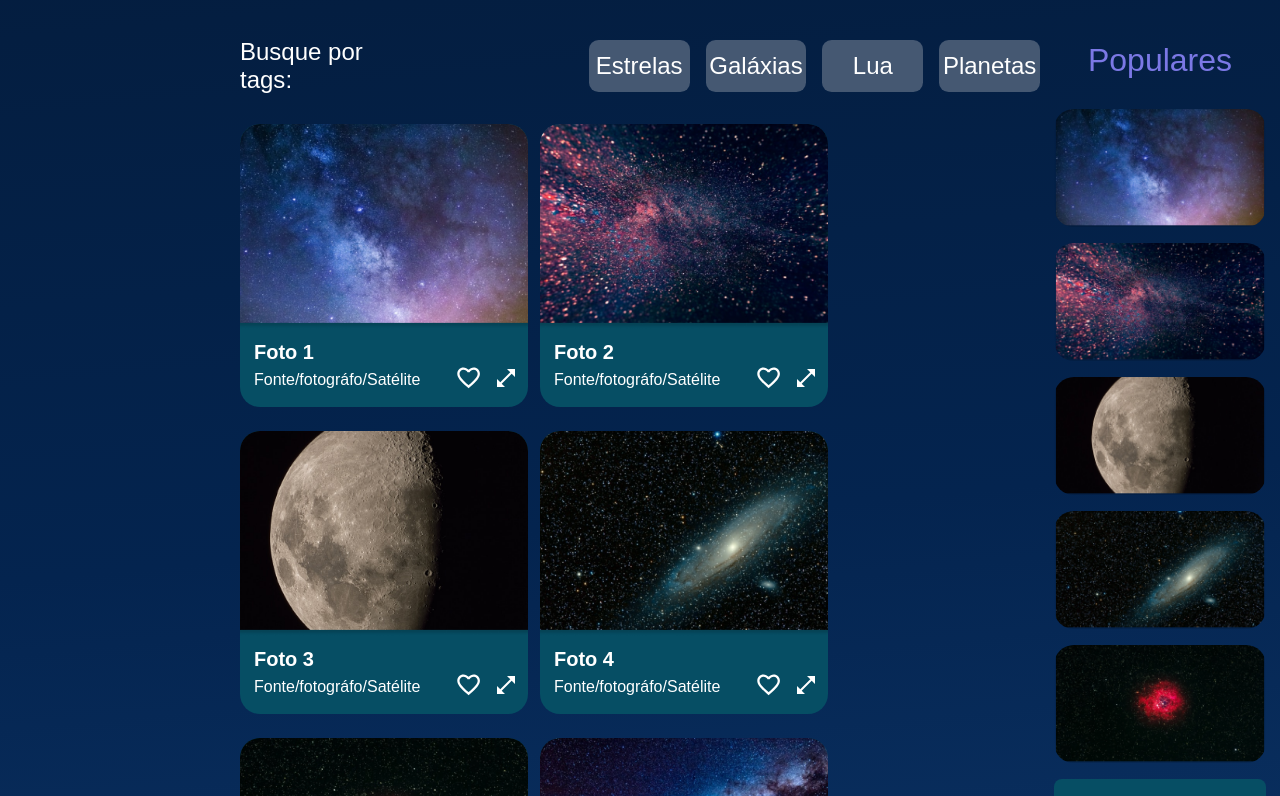
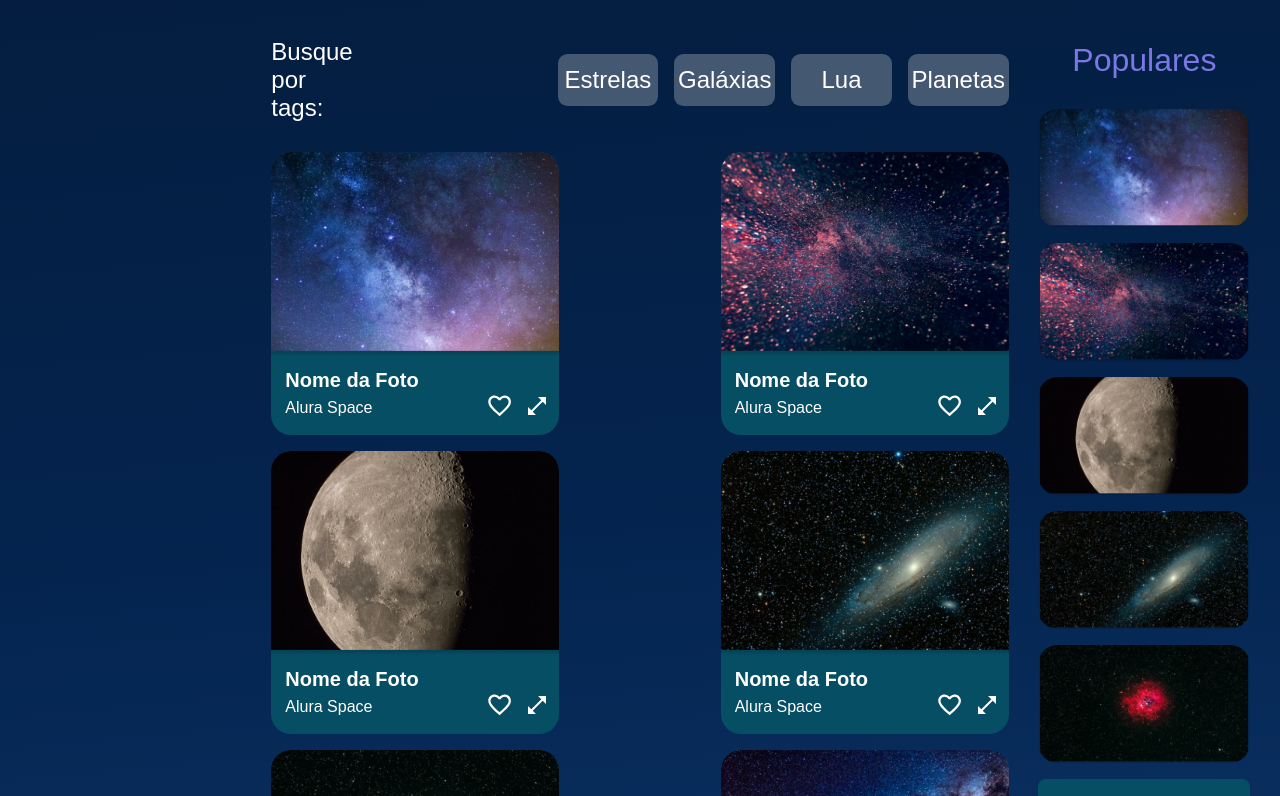
Before and after one commit to Cirovsky/alura-space, a React (Vite) app: page / in a window 1280 px wide. Shown: the part 604-1400 px from the top of the page. Built offline with nearby package versions, Linux system fonts and the light colour scheme.

Commit message:
implementada busca por tag

```diff
--- a/index.html
+++ b/index.html
@@ -2,7 +2,7 @@
 <html lang="en">
   <head>
     <meta charset="UTF-8" />
-    <link rel="icon" href="./public/favicon-16x16.png" type="image/x-icon">
+    <link rel="icon" href="./favicon-16x16.png" type="image/x-icon">
     <meta name="viewport" content="width=device-width, initial-scale=1.0" />
     <title>Alura Space</title>
   </head>
--- a/src/components/Galery/_Galery.scss
+++ b/src/components/Galery/_Galery.scss
@@ -41,9 +41,8 @@
         margin: 30px 0;
         display: flex;
         flex-wrap: wrap;
-        row-gap: $default-size/2;
-        column-gap: $default-size/4;
-        justify-content: flex-start;
+        row-gap: 2vh;
+        justify-content: space-between;
     }
 }
 
--- a/src/components/Picture/index.jsx
+++ b/src/components/Picture/index.jsx
@@ -6,9 +6,9 @@ const Picture = ({picture, setPicture}) => {
     <div className='layer__opacity'>
         <div className="picture">
             <div className='picture__close' onClick={() => setPicture(null)} title='fechar'>X</div>
-            <img src={picture.url} alt={picture.alt}/>
-            <h3>{picture.nome}</h3>
-            <p>{picture.fonte}</p>
+            <img src={picture.imagem} alt={picture.creditos}/>
+            <h3>{picture.titulo}</h3>
+            <p>{picture.creditos}</p>
         </div>
     </div>
 
--- a/src/components/Thumbnail/index.jsx
+++ b/src/components/Thumbnail/index.jsx
@@ -6,7 +6,7 @@ const Thumbnail = ({ photo, left, setPicture}) => {
     if (left) {
         return (
             <li>
-                <div className='thumb-left'><img src={photo.url} alt={photo.alt} /></div>
+                <div className='thumb-left'><img src={photo.imagem} alt={photo.creditos} /></div>
             </li>
         );
     }
@@ -19,10 +19,10 @@ const Thumbnail = ({ photo, left, setPicture}) => {
 
     return (
         <li className='thumb'>
-            <div className='thumb__img'><img src={photo.url} alt={photo.alt} /></div>
+            <div className='thumb__img'><img src={photo.imagem} alt={photo.titulo} /></div>
             <div className='thumb__label'>
-                <h3>{photo.nome}</h3>
-                <p>{photo.fonte}</p>
+                <h3>{photo.titulo}</h3>
+                <p>{photo.creditos}</p>
                 <div className='thumb__label-icons'>
                     <span onClick={()=> setFavorite(!favorite)}>{fav}</span>
                     <span onClick={()=> setPicture(photo)}><MdOpenInFull className='open'/></span>
--- a/src/data/fotos.js
+++ b/src/data/fotos.js
@@ -10,18 +10,79 @@ import foto9 from '../files/imagens/galeria/foto-9.png';
 import foto10 from '../files/imagens/galeria/foto-10.png';
 
 
-const foto = [foto1, foto2, foto3, foto4, foto5, foto6, foto7, foto8, foto9, foto10];
-const fotos = [];
+const fotos = [
+    {
+      titulo: "Nome da Foto",
+      creditos: "Alura Space",
+      imagem: foto1,
+      id: "1",
+      tag: "Galáxias"
+    },
+    {
+      titulo: "Nome da Foto",
+      creditos: "Alura Space",
+      imagem: foto2,
+      id: "2",
+      tag: "Estrelas"
+    },
+    {
+      titulo: "Nome da Foto",
+      creditos: "Alura Space",
+      imagem: foto3,
+      id: "3",
+      tag: "Lua"
+    },
+    {
+      titulo: "Nome da Foto",
+      creditos: "Alura Space",
+      imagem: foto4,
+      id: "4",
+      tag: "Galáxias"
+    },
+    {
+      titulo: "Nome da Foto",
+      creditos: "Alura Space",
+      imagem: foto5,
+      id: "5",
+      tag: "Estrelas"
+    },
+    {
+      titulo: "Nome da Foto",
+      creditos: "Alura Space",
+      imagem: foto6,
+      id: "6",
+      tag: "Nebulosas"
+    },
+    {
+      titulo: "Nome da Foto",
+      creditos: "Alura Space",
+      imagem: foto7,
+      id: "7",
+      tag: "Galáxias"
+    },
+    {
+      titulo: "Nome da Foto",
+      creditos: "Alura Space",
+      imagem: foto8,
+      id: "8",
+      tag: "Nebulosas"
+    },
+    {
+      titulo: "Nome da Foto",
+      creditos: "Alura Space",
+      imagem: foto9,
+      id: "9",
+      tag: "Estrelas"
+    },
+    {
+      titulo: "Nome da Foto",
+      creditos: "Alura Space",
+      imagem: foto10,
+      id: "10",
+      tag: "Estrelas"
+    }
+  ]
 
-for(let i = 0; i < foto.length; i++){
-    fotos.push({
-        id: `foto-${i + 1}`,
-        url: foto[i],
-        alt: 'foto de...',
-        nome: `Foto ${i + 1}`,
-        fonte: 'Fonte/fotográfo/Satélite'});
-}
-
-export {
+  export{
     fotos,
-}
+  }
--- a/src/pages/Home/_Home.scss
+++ b/src/pages/Home/_Home.scss
@@ -1,12 +1,12 @@
 @import '../../styles/abstract/variables';
 
-.main{
+.grid{
     position: relative;
     background: $bg-main;
     min-height: 100vh;
     display: grid;
     grid-template-rows: 9.9375em 20.5em 10fr 5em;
-    grid-template-columns: 1.2fr 4fr 1.2fr;
+    grid-template-columns: 1.2fr 3fr 1.2fr;
     grid-template-areas:
     'header header header'
     'side-menu banner banner'
--- a/src/pages/Home/index.jsx
+++ b/src/pages/Home/index.jsx
@@ -16,8 +16,11 @@ import { AiOutlineEye as MaisVistas } from 'react-icons/ai';
 import { BiLike as MaisCurtidas } from 'react-icons/bi';
 import { TfiShine as Novas } from 'react-icons/tfi';
 import { MdLightbulbOutline as Surpreenda } from 'react-icons/md';
-import { fotos } from '../../data/fotos';
 import Picture from '../../components/Picture';
+
+import {fotos} from '../../data/fotos.js';
+
+console.log(fotos[0].imagem);
 
 function Home() {
   const [menuSelected, setMenuSelected] = useState('Início');
@@ -46,6 +49,16 @@ function Home() {
     setSeeAll(!seeAll);
   }
 
+  const fotosFiltradas = []
+
+  tagSelected? fotos.forEach((foto)=>{
+    if(foto.tag === tagSelected){
+      fotosFiltradas.push(foto);
+    }
+  }): fotos.forEach(foto =>
+    fotosFiltradas.push(foto));
+
+  console.log(fotosFiltradas)
 
   const tags = ['Estrelas', 'Galáxias', 'Lua', 'Planetas'];
   const socialMedia = [
@@ -63,7 +76,7 @@ function Home() {
 
   return (
     <>
-      <div className="container main">
+      <div className="grid">
         <Picture picture={picture} setPicture={setPicture} />
         <Header logo={logo} placeholder={'O que procura?'} />
         <Menu
@@ -77,7 +90,7 @@ function Home() {
           subtitle={'Busque por tags'}
           tags={tags}
           classGalery={'galery'}
-          photos={fotos}
+          photos={fotosFiltradas}
           tagSelected={tagSelected}
           setTagSelected={selectTag}
           setPicture={setPicture}
--- a/src/styles/abstract/_globalStyles.scss
+++ b/src/styles/abstract/_globalStyles.scss
@@ -2,7 +2,7 @@
 
 @font-face {
     font-family: 'Ghandi Sans';
-    src: url('.src/files/fontes/GandhiSans-Regular.otf') format('truetype');
+    src: url('../files/fontes/GandhiSans-Regular.otf') format('truetype');
 }
 
 body, header, h1, h2, h3, h4, p, span, div,ul, li, input, button{
--- a/src/styles/abstract/_variables.scss
+++ b/src/styles/abstract/_variables.scss
@@ -5,7 +5,7 @@ $color-secundary: #7B78E5;
 $degrade: linear-gradient(90deg, #C98CF1 0%, #7B78E5 100%);
 $color-gray: #455872;
 $color-blue: #064e64;
-$banner: no-repeat center url('./src/files/banner.png');
-$search: no-repeat right url('./src/files/search.png');
+$banner: no-repeat center url('../files/banner.png');
+$search: no-repeat right url('../files/search.png');
 
 $default-size: 3rem;
--- a/src/styles/style.css
+++ b/src/styles/style.css
@@ -1,6 +1,6 @@
 @font-face {
   font-family: "Ghandi Sans";
-  src: url(".src/files/fontes/GandhiSans-Regular.otf") format("truetype");
+  src: url("../files/fontes/GandhiSans-Regular.otf") format("truetype");
 }
 body, header, h1, h2, h3, h4, p, span, div, ul, li, input, button {
   font-family: "Gandhi Sans", sans-serif;
@@ -13,32 +13,32 @@ body, header, h1, h2, h3, h4, p, span, div, ul, li, input, button {
   list-style: none;
 }
 
-.main {
+.grid {
   position: relative;
   background: linear-gradient(174.61deg, #041833 4.16%, #04244F 48%, #154580 96.76%);
   min-height: 100vh;
   display: grid;
   grid-template-rows: 9.9375em 20.5em 10fr 5em;
-  grid-template-columns: 1.2fr 4fr 1.2fr;
+  grid-template-columns: 1.2fr 3fr 1.2fr;
   grid-template-areas: "header header header" "side-menu banner banner" "empty galery left-galery" "footer footer footer";
 }
-.main .header {
+.grid .header {
   grid-area: header;
 }
-.main .banner {
+.grid .banner {
   grid-area: banner;
 }
-.main .menu {
+.grid .menu {
   grid-area: side-menu;
 }
-.main .galery {
+.grid .galery {
   grid-area: galery;
   justify-self: flex-end;
 }
-.main .left-galery {
+.grid .left-galery {
   grid-area: left-galery;
 }
-.main .footer {
+.grid .footer {
   grid-area: footer;
   align-self: baseline;
   height: 100%;
@@ -67,12 +67,12 @@ body, header, h1, h2, h3, h4, p, span, div, ul, li, input, button {
 }
 .header input::-moz-placeholder {
   background-color: none;
-  background: no-repeat right url("./src/files/search.png");
+  background: no-repeat right url("../files/search.png");
   color: white;
 }
 .header input::placeholder {
   background-color: none;
-  background: no-repeat right url("./src/files/search.png");
+  background: no-repeat right url("../files/search.png");
   color: white;
 }
 
@@ -121,7 +121,7 @@ body, header, h1, h2, h3, h4, p, span, div, ul, li, input, button {
 .banner {
   display: flex;
   margin-right: 1.5rem;
-  background: no-repeat center url("./src/files/banner.png");
+  background: no-repeat center url("../files/banner.png");
   background-size: cover;
   border-radius: 1.25em;
   align-items: center;
@@ -172,10 +172,8 @@ body, header, h1, h2, h3, h4, p, span, div, ul, li, input, button {
   margin: 30px 0;
   display: flex;
   flex-wrap: wrap;
-  row-gap: 1.5rem;
-  -moz-column-gap: 0.75rem;
-       column-gap: 0.75rem;
-  justify-content: flex-start;
+  row-gap: 2vh;
+  justify-content: space-between;
 }
 
 .left-galery {
```
Also changed, not shown: vite.config.js.timestamp-1680649937291.mjs (added, +10 -0 lines), favicon-16x16.png (renamed from public/favicon-16x16.png), 1 other file (tests, documents, lock files or other folders).
